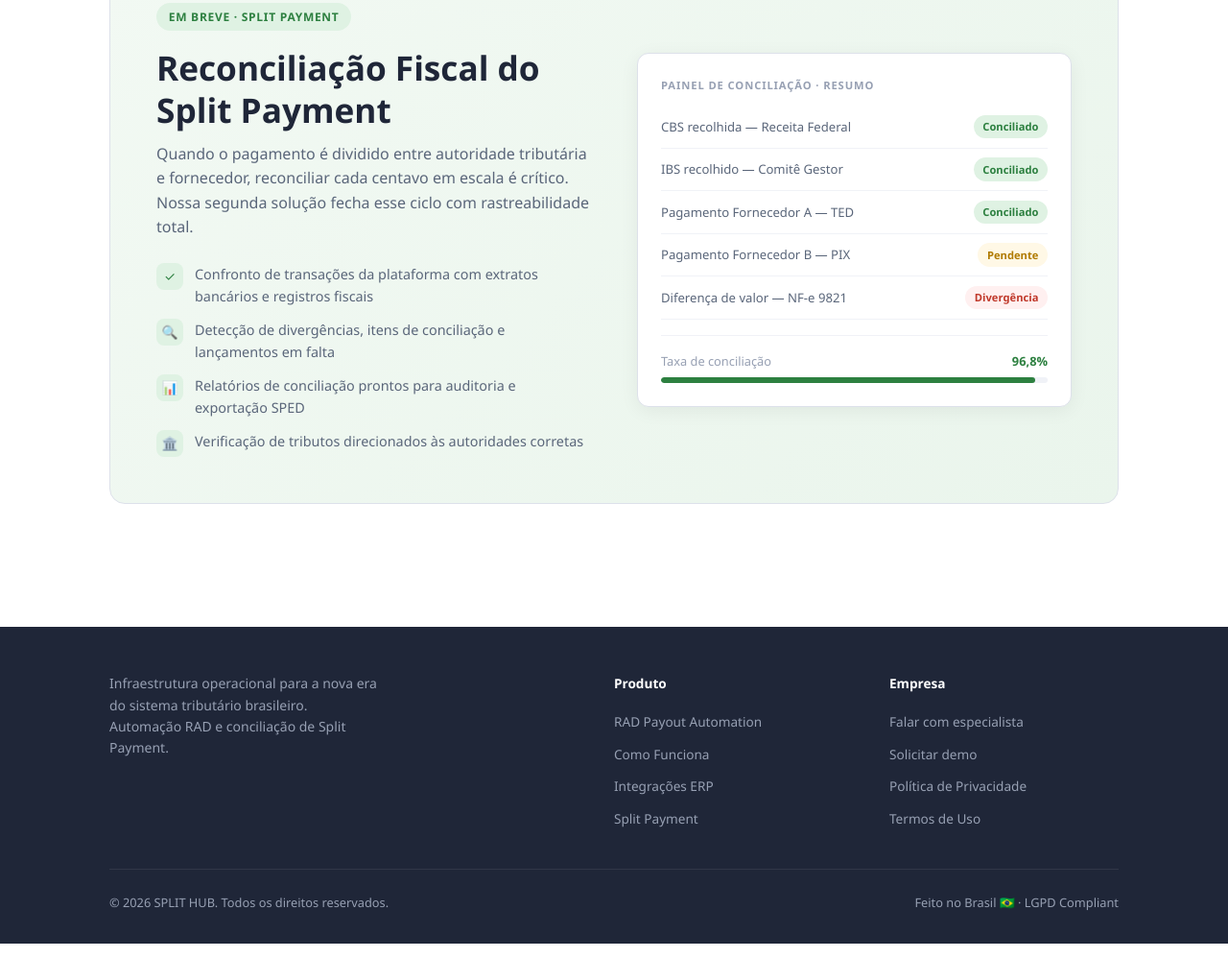
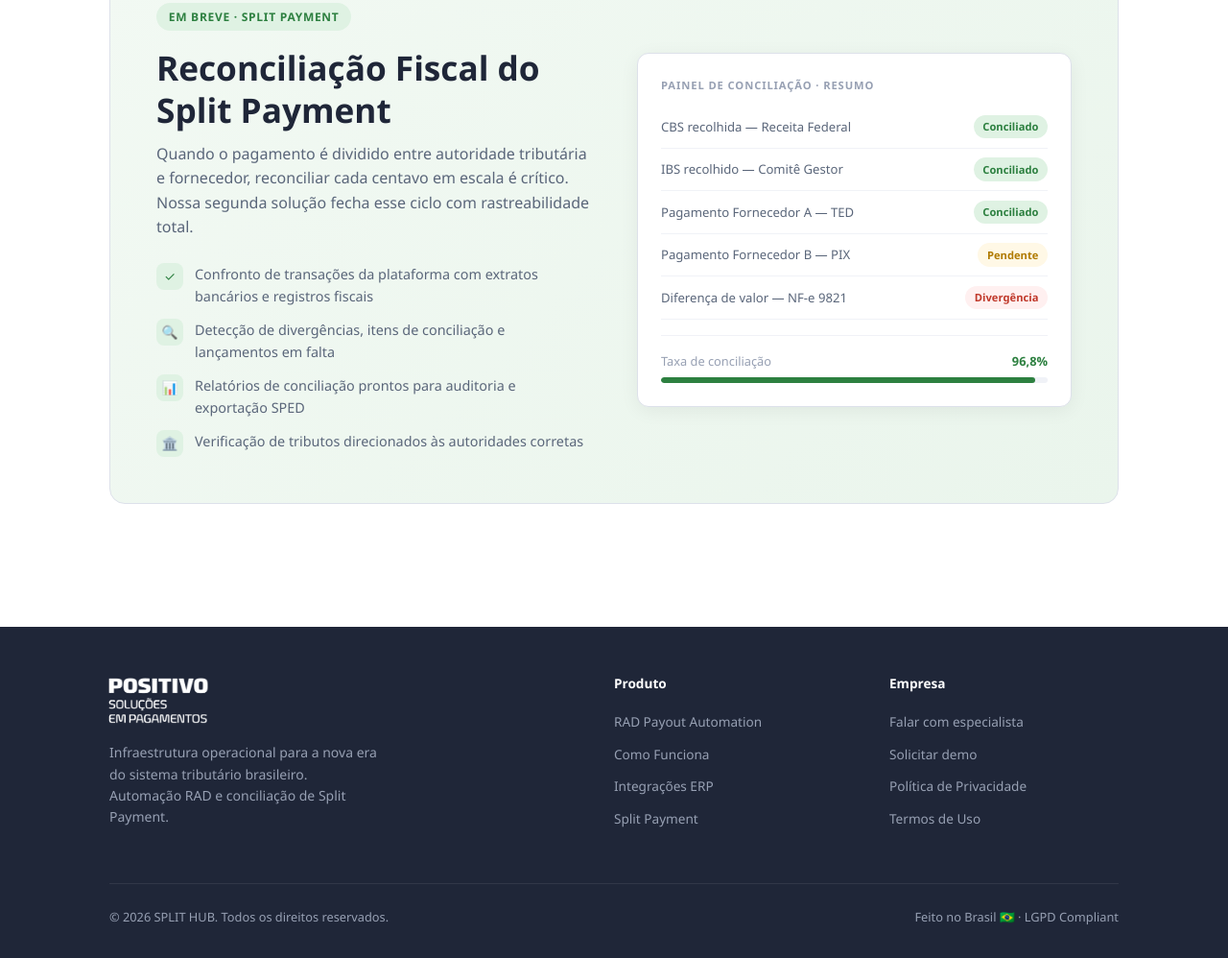
Before and after one commit to split-hubhq/site, a plain HTML site: page index.html in a window 1280 px wide. Shown: the part 5974-6972 px from the top of the page at 96% size. Drawn offline with Linux system fonts and the light colour scheme.

Commit message:
Add new Positivo logo images and update footer branding

```diff
--- a/index.html
+++ b/index.html
@@ -1105,9 +1105,9 @@
   <div class="container">
     <div class="footer-inner">
       <div class="footer-brand">
-        <!-- <div class="nav-logo" style="margin-bottom:.75rem;">
-          <img src="./assets/logo.png" alt="SPLIT HUB" style="height:28px;filter:brightness(0) invert(1);" />
-        </div> -->
+        <div class="nav-logo" style="margin-bottom:.75rem;">
+          <img src="./assets/positivo-logo-white.png" alt="Positivo" style="margin-left:-10px;" />
+        </div>
         <p>Infraestrutura operacional para a nova era do sistema tributário brasileiro. Automação RAD e conciliação de Split Payment.</p>
         <br/>
         <!-- <span class="footer-reg">🇧🇷 Lei Complementar 214/2025 · RAD</span> -->
```
Also changed, not shown: assets/positivo-logo-black.png (added), assets/positivo-logo-white.png (added).
